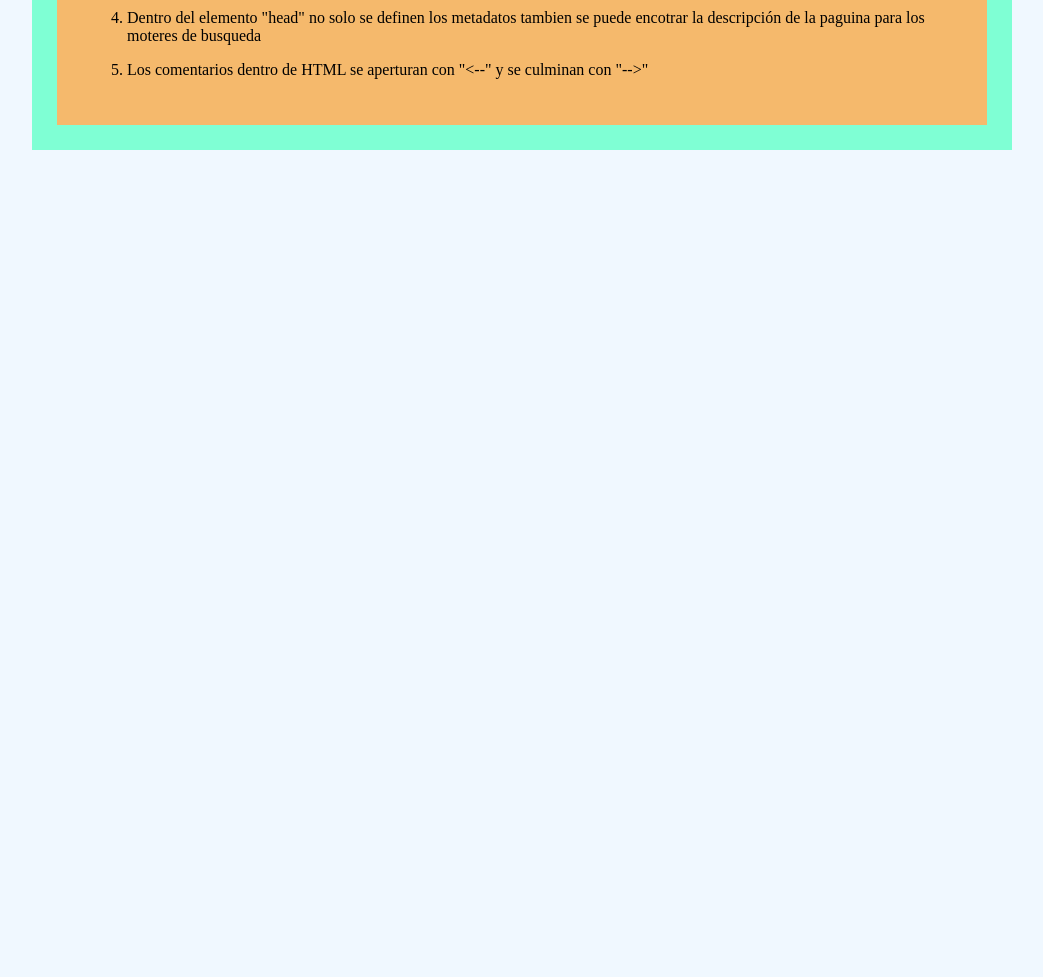
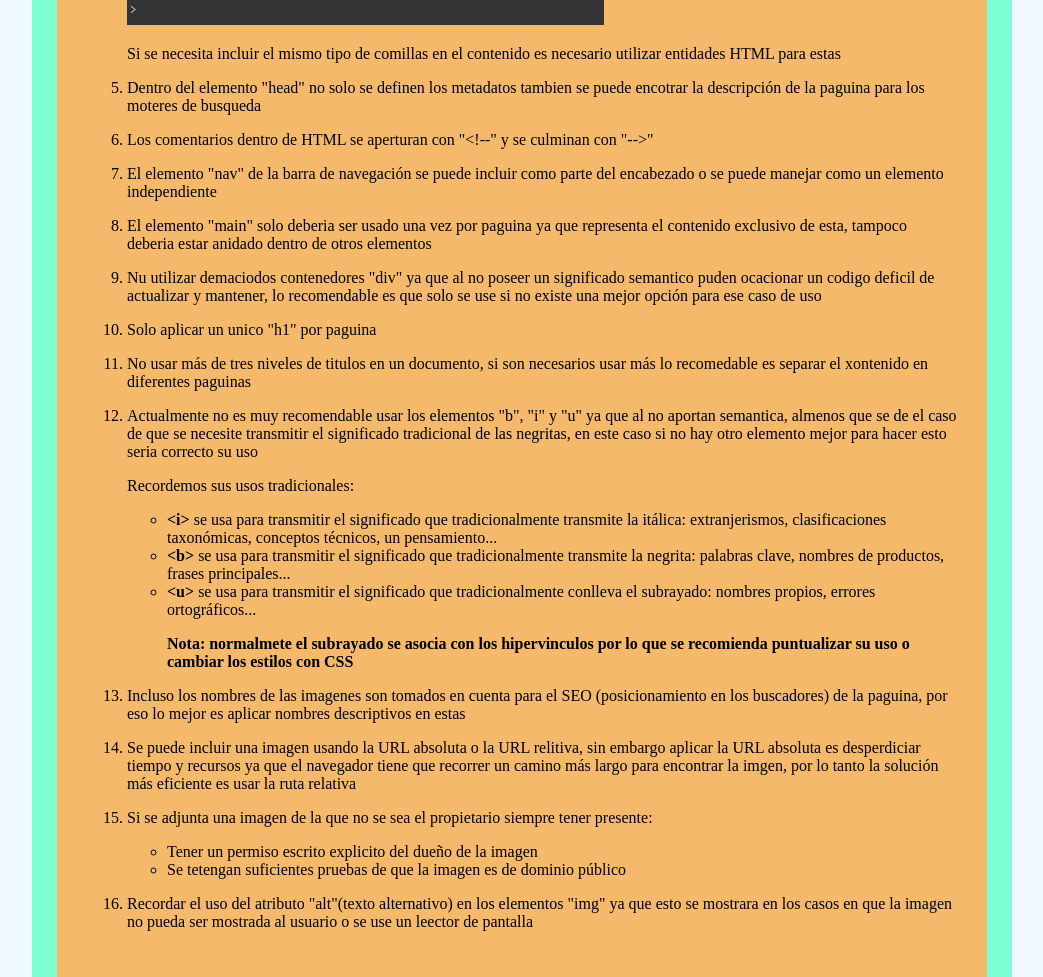
Before and after one commit to CMP2007/Auto-Gu-a, a plain HTML site: page html/Conclusion.HTML in a window 1280 px wide. Shown: the part 756-1733 px from the top of the page, without its empty margins (118-1161 px from the left). Before the commit the page ends 1056 px from the top, so only its background shows below. Drawn offline with Linux system fonts and the light colour scheme.

Commit message:
Avanzando en el apartado de REcoratorios

```diff
--- a/html/Conclusion.HTML
+++ b/html/Conclusion.HTML
@@ -13,6 +13,9 @@
         <div>
             <p>Algunas de las cosas que es necesario recordar al trabajar la estructura o funcionamiento de una paguina web con HTML son:</p>
             <ol>
+                <li>
+                    <p><b>Una buena practica es tomarse el tiempo de pensar y definir la estructura que tendra la paguina, desde el como se estructurará, conectara por cuantas paguinas estara compuesta, que contenido alvergara, y el como se quiere que se vea entre otros aspectos (siempre es bueno dibujar o plasmar las ideas en borradores o referencias visuales)</b></p>
+                </li>
                 <li>
                     <p>El anidamiento de las etiquetas debe de hacerse de forma correcta para evitar mal funcionamiento de los elementos, es decir el primer elementos en abrirse es el ultimo en cerrarse, y biceversa, por lo tanto nunca hay que mesclar el inicio y final de las etiquetas como se ve en el ejemplo, las etiquetas deben estar claramante dentro o fuera una de otras.</p>
                     <img src="./img/ejmRecordarAnidar.PNG" alt="">
@@ -31,7 +34,51 @@
                 <li>
                     <p>Dentro del elemento "head" no solo se definen los metadatos tambien se puede encotrar la descripción de la paguina para los moteres de busqueda</p>
                 </li>
-                <li>Los comentarios dentro de HTML se aperturan con "&lt;--" y se culminan con "--&gt;"</li>
+                <li>
+                    <p>Los comentarios dentro de HTML se aperturan con "&lt;!--" y se culminan con "--&gt;"</p>
+                </li>
+                <li>
+                    <p>El elemento "nav" de la barra de navegación se puede incluir como parte del encabezado o se puede manejar como un elemento independiente</p>
+                </li>
+                <li>
+                    <p>El elemento "main" solo deberia ser usado una vez por paguina ya que representa el contenido exclusivo de esta, tampoco deberia estar anidado dentro de otros elementos</p>
+                </li>
+                <li>
+                    <p>Nu utilizar demaciodos contenedores "div" ya que al no poseer un significado semantico puden ocacionar un codigo deficil de actualizar y mantener, lo recomendable es que solo se use si no existe una mejor opción para ese caso de uso</p>
+                </li>
+
+                <li>
+                    <p>Solo aplicar un unico "h1" por paguina</p>
+                </li>
+                <li>
+                    <p>No usar más de tres niveles de titulos en un documento, si son necesarios usar más lo recomedable es separar el xontenido en diferentes paguinas</p>
+                </li>
+                <li>
+                    <p>Actualmente no es muy recomendable usar los elementos "b", "i" y "u" ya que al no aportan semantica, almenos que se de el caso de que se necesite transmitir el significado tradicional de las negritas, en este caso si no hay otro elemento mejor para hacer esto seria correcto su uso</p>
+                    <p>Recordemos sus usos tradicionales:</p>
+                    <ul>
+                        <li><b>&lt;i&gt;</b> se usa para transmitir el significado que tradicionalmente transmite la itálica: extranjerismos, clasificaciones taxonómicas, conceptos técnicos, un pensamiento...</li>
+                        <li><b>&lt;b&gt;</b> se usa para transmitir el significado que tradicionalmente transmite la negrita: palabras clave, nombres de productos, frases principales...</li>
+                        <li><b>&lt;u&gt;</b> se usa para transmitir el significado que tradicionalmente conlleva el subrayado: nombres propios, errores ortográficos...</li>
+                        <p><b>Nota: normalmete el subrayado se asocia con los hipervinculos por lo que se recomienda puntualizar su uso o cambiar los estilos con CSS</b></p>
+                    </ul>
+                </li>
+                <li>
+                    <p>Incluso los nombres de las imagenes son tomados en cuenta para el SEO (posicionamiento en los buscadores) de la paguina, por eso lo mejor es aplicar nombres descriptivos en estas</p>
+                </li>
+                <li>
+                    <p>Se puede incluir una imagen usando la URL absoluta o la URL relitiva, sin embargo aplicar la URL absoluta es desperdiciar tiempo y recursos ya que el navegador tiene que recorrer un camino más largo para encontrar la imgen, por lo tanto la solución más eficiente es usar la ruta relativa </p>
+                </li>
+                <li>
+                    <p>Si se adjunta una imagen de la que no se sea el propietario siempre tener presente:</p>
+                    <ul>
+                        <li>Tener un permiso escrito explicito del dueño de la imagen</li>
+                        <li>Se tetengan suficientes pruebas de que la imagen es de dominio público</li>
+                    </ul>
+                </li>
+                <li>
+                    <p>Recordar el uso del atributo "alt"(texto alternativo) en los elementos "img" ya que esto se mostrara en los casos en que la imagen no pueda ser mostrada al usuario o se use un leector de pantalla </p>
+                </li>
             </ol>
         </div>
     </section>
```
Also changed, not shown: html/Multimedia.html (+9 -0 lines), html/etiquetas.html (+9 -6 lines), html/listas.html (+6 -6 lines), html/img/ejmAbrebiatura.PNG (added), html/img/ejmAddress1.PNG (added), html/img/ejmAddress2.PNG (added), html/img/ejmAddress3.PNG (added), html/img/ejmFigcaption.PNG (added).
